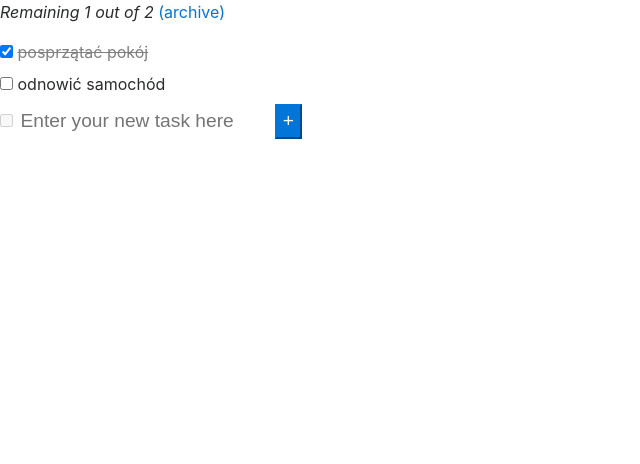
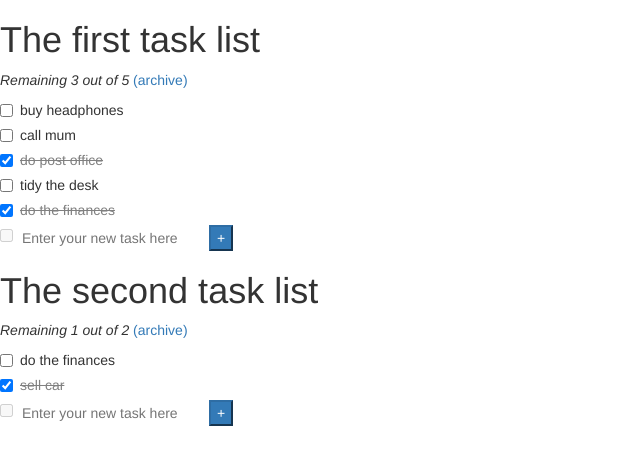
Before and after one commit to bartero/AngularJS-tutorial, a plain HTML site: page index.html in a window 1280 px wide. Shown: the whole page, without its empty margins (0-640 px from the left). Drawn offline with nearby package versions, Linux system fonts and the light colour scheme.

Commit message:
Task list is now randomized
Two task lists in the document to DEMONSTRATE,
that they are completely independent instances

```diff
--- a/index.html
+++ b/index.html
@@ -3,13 +3,27 @@
 <head>
 	<title>Your tasks</title>
 	<meta charset="utf-8" />
+
+   <!-- Bootstrap - Latest compiled and minified JavaScript -->
+   <!-- <script src="https://maxcdn.bootstrapcdn.com/bootstrap/3.3.7/js/bootstrap.min.js" integrity="sha384-Tc5IQib027qvyjSMfHjOMaLkfuWVxZxUPnCJA7l2mCWNIpG9mGCD8wGNIcPD7Txa" crossorigin="anonymous"></script> -->
+
 	<script src="https://cdnjs.cloudflare.com/ajax/libs/angular.js/1.6.4/angular.js"></script>
    <script src="task-list/task-list.js"></script>
 	<script src="app.js"></script>
-	<link rel="stylesheet" type="text/css" href="https://cdnjs.cloudflare.com/ajax/libs/twitter-bootstrap/4.0.0-alpha.6/css/bootstrap.min.css">
-	<link rel="stylesheet" type="text/css" href="style.css">
+
+   <!-- Bootstrap - Latest compiled and minified CSS -->
+   <link rel="stylesheet" href="https://maxcdn.bootstrapcdn.com/bootstrap/3.3.7/css/bootstrap.min.css" integrity="sha384-BVYiiSIFeK1dGmJRAkycuHAHRg32OmUcww7on3RYdg4Va+PmSTsz/K68vbdEjh4u" crossorigin="anonymous">
+   <link rel="stylesheet" type="text/css" href="style.css">
 </head>
 <body>
-   <tasks></tasks>
+   <h1>
+      The first task list
+   </h1>
+   <task-list></task-list>
+
+   <h1>
+      The second task list
+   </h1>
+   <task-list></task-list>
 </body>
 </html>
--- a/task-list/task-list.html
+++ b/task-list/task-list.html
@@ -1,28 +1,25 @@
-<div>
+<div class="taskList">
+   <link rel="stylesheet" type="text/css" href="task-list/task-list.css">
    <p>
       <em>
-      Remaining {{remaining()}} out of {{elements.length}}
+         Remaining {{remaining()}} out of {{tasks.length}}
       </em>
       <a href="" ng-click="archive()">(archive)</a>
    </p>
 
    <ul class="list-unstyled">
-    <li ng-repeat="element in elements">
-      <label class="checkbox">
-        <input type="checkbox" ng-model="element.done">
-        <span class="done-{{element.done}}">{{element.label}}</span>
+      <li class="checkbox" ng-repeat="task in tasks">
+         <label>
+            <input type="checkbox" ng-model="task.done">
+            <span class="done-{{task.done}}">{{task.label}}</span>
          </label>
       </li>
-    <li>
-      <label class="checkbox">
-        <big>
+      <li class="checkbox" style="padding-left: 20px">
          <form ng-submit='addNew()'>
             <input type="checkbox" ng-model="newDone" disabled/>
             <input type="text" maxlength="25" class="uncommitedTask done-{{newDone}}" ng-model="newLabel" placeholder="Enter your new task here" />
-			 <input type="submit" class="btn-primary" value="+">
+            <input type="submit" class="inp btn-primary" value="+">
          </form>
-        </big>
-      </label>
       </li>
    </ul>
 </div>
--- a/task-list/task-list.js
+++ b/task-list/task-list.js
@@ -1,45 +1,81 @@
+(function () {
+   "use strict";
+
+   function randomInt(from, to) {
+      return Math.floor(Math.random() * (1 + to - from)) + from;
+   }
+
+   let exampleTaskLabels = [
+      'do post office',
+      'sell car',
+      'call mum',
+      'tidy the desk',
+      'buy headphones',
+      'do the finances'
+   ];
+
+   function drawTasks() {
+      let taskCount = randomInt(1, exampleTaskLabels.length);
+      let tasks = [];
+
+      let labelsTaken = new Set();
+      for (let t = 0; t < taskCount; t += 1) {
+
+         let labelNo = randomInt(0, exampleTaskLabels.length - 1);
+         while (labelsTaken.has(labelNo)) {
+            labelNo = (labelNo + 1) % exampleTaskLabels.length;
+         }
+         labelsTaken.add(labelNo);
+
+         tasks.push({
+            label: exampleTaskLabels[labelNo],
+            done: randomInt(1, 10) > 6
+         });
+      }
+
+      return tasks;
+   }
+
    angular.module('taskList', [])
-   .directive('tasks', function() {
+      .directive('taskList', function () {
          return {
             restrict: 'E',
             transclude: false,
-         // template: 'safxxxdsf',
             templateUrl: 'task-list/task-list.html',
+            replace: true,
             scope: {},
 
-         controller: function($scope, $element) {
-
-            $scope.elements = [
-               {label: 'posprzątać pokój', done: true},
-               {label: 'odnowić samochód', done: false}
-            ];
-            $scope.addNew = function() {
-               if(this.newLabel && this.newLabel.length) {
-                  this.elements.push(
-                     { label: this.newLabel, done: this.newDone }
-                  );
+            controller: function ($scope, $element) {
+               $scope.tasks = drawTasks();
+               $scope.addNew = function () {
+                  if ($scope.newLabel && $scope.newLabel.length) {
+                     $scope.tasks.push({
+                        label: $scope.newLabel,
+                        done: $scope.newDone
+                     });
                   }
-               this.newLabel = "";
+                  $scope.newLabel = "";
                };
-            $scope.remaining = function() {
-               var count = 0;
-               angular.forEach(this.elements, function(element) {
-                  if(!element.done) {
-                     count++;
+               $scope.remaining = function () {
+                  let count = 0;
+                  angular.forEach($scope.tasks, function (task) {
+                     if (!task.done) {
+                        count += 1;
                      }
                   });
                   return count;
-            }
-            $scope.archive = function() {
-               var oldElements = $scope.elements;
-               $scope.elements = [];
-               angular.forEach(oldElements, function(element) {
-                  if(!element.done) {
-                     $scope.elements.push(element);
+               };
+               $scope.archive = function () {
+                  let oldTasks = $scope.tasks;
+                  $scope.tasks = [];
+                  angular.forEach(oldTasks, function (task) {
+                     if (!task.done) {
+                        $scope.tasks.push(task);
                      }
                   });
-            }
+               };
                $scope.newDone = false;
             }
          };
       });
+}());
```
Also changed, not shown: task-list/task-list.css (added). Lines whose indentation alone changed are shown as unchanged.
